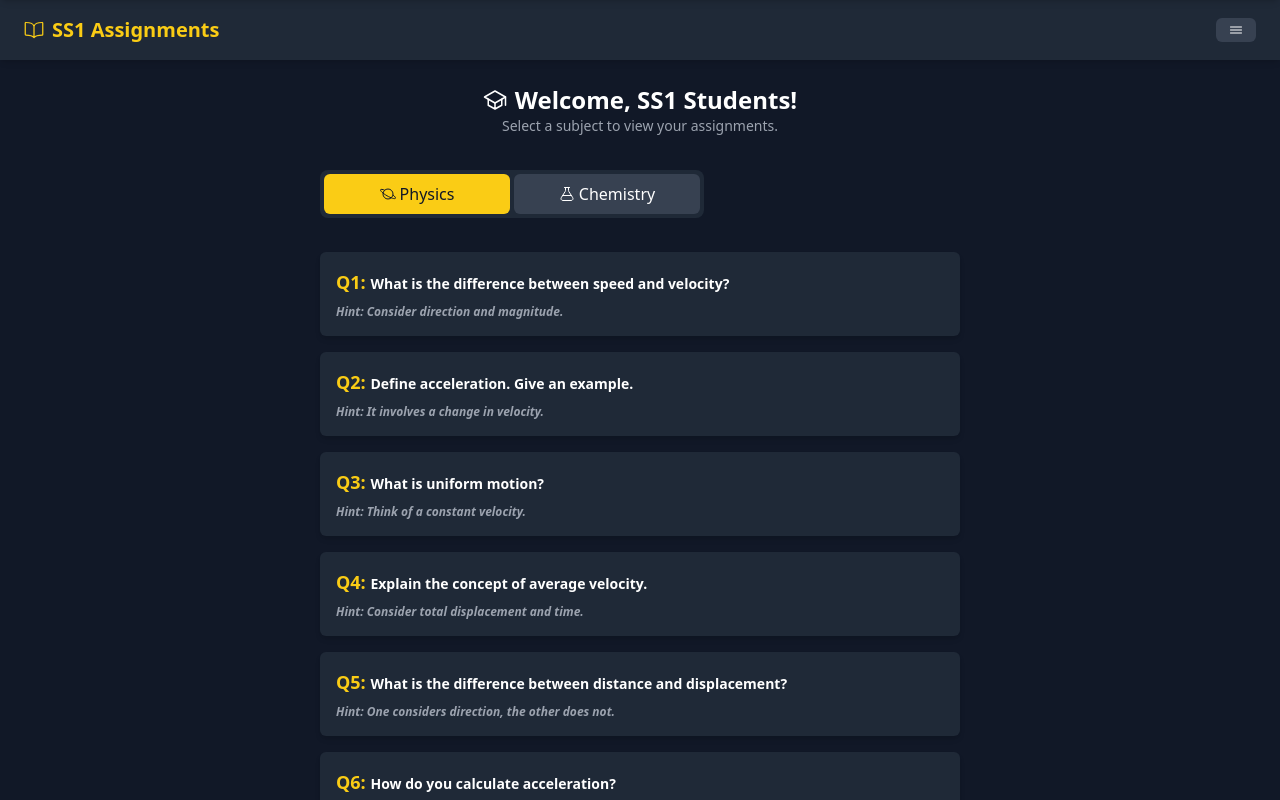
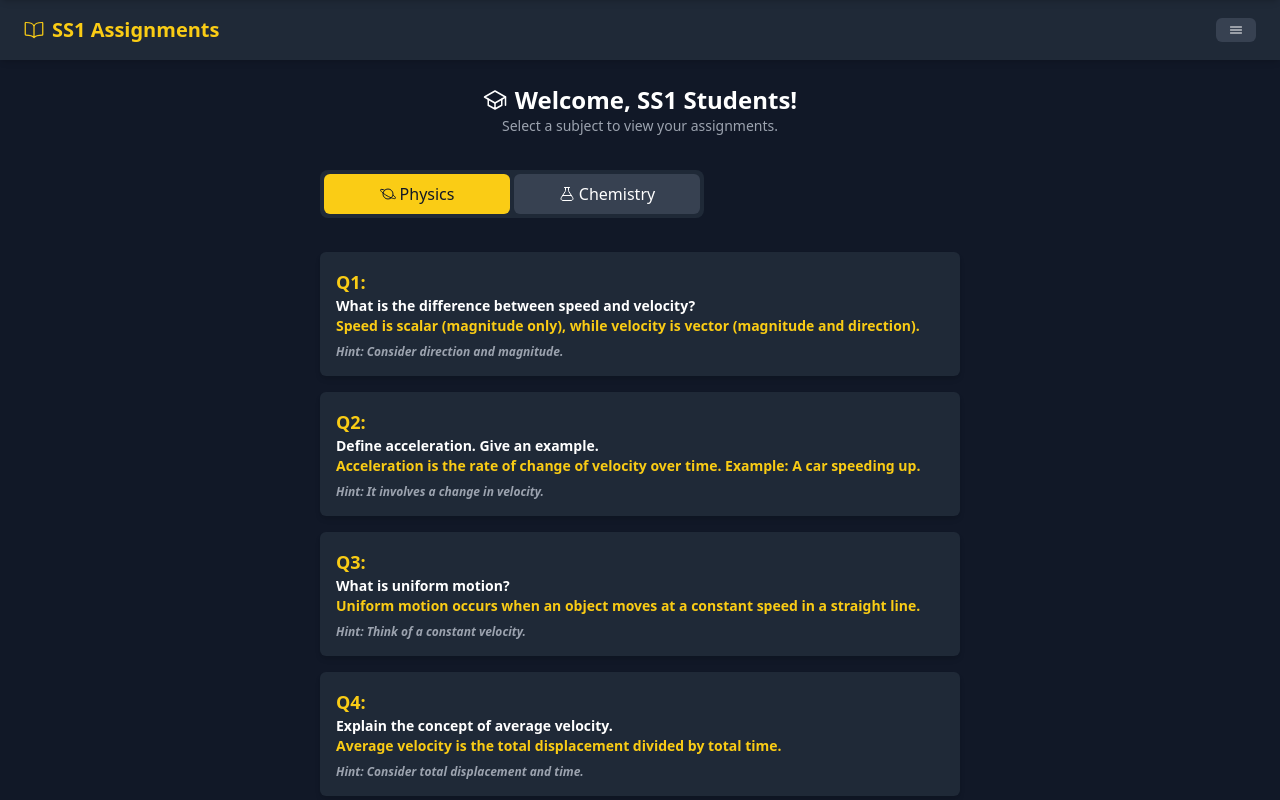
Before and after one commit to ctrotech-dev/ss1Assihnmentwee4, a plain HTML site: page index.html in a window 1280 px wide. Shown: the top 800 px of the page. Drawn offline with nearby package versions, Linux system fonts and the light colour scheme.

Commit message:
index.html

```diff
--- a/index.html
+++ b/index.html
@@ -356,15 +356,21 @@ function renderQuestions(subject) {
             // ✅ Question Text
             const questionText = document.createElement("span");
             questionText.textContent = q.question;
-
+            questionText.className = "block";
             // ✅ Hint Section (Styled Separately)
             const hintEl = document.createElement("div");
             hintEl.className = "text-gray-400 text-xs italic mt-2";
             hintEl.textContent = `Hint: ${q.hint}`;
 
+            const questionAnswer = document.createElement("span");
+            questionAnswer.textContent = q.answer;
+            questionAnswer.classList.add("text-yellow-400", "font-semibold");
+
+
             // 🏗️ Append Elements
             questionEl.appendChild(questionNumber);
             questionEl.appendChild(questionText);
+            questionEl.appendChild(questionAnswer);
             questionEl.appendChild(hintEl);
 
             assignmentContainer.appendChild(questionEl);
```
